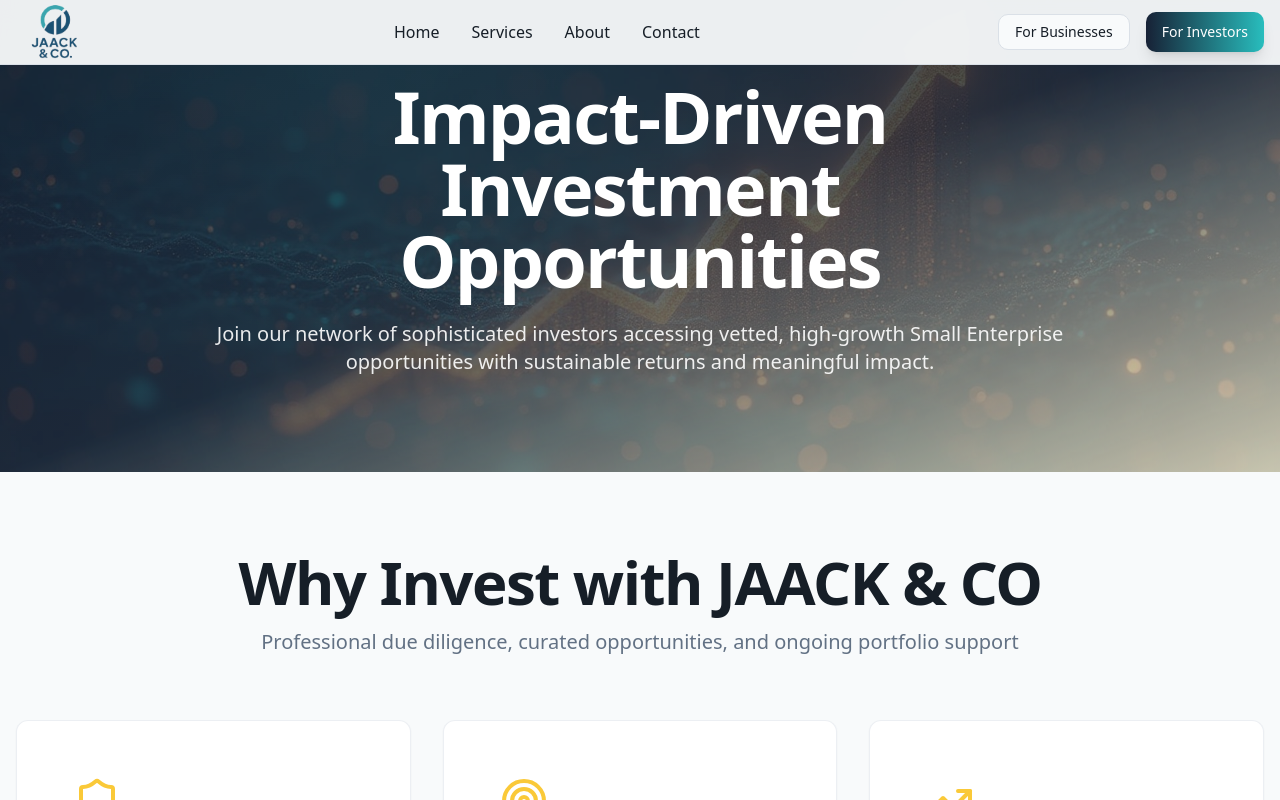
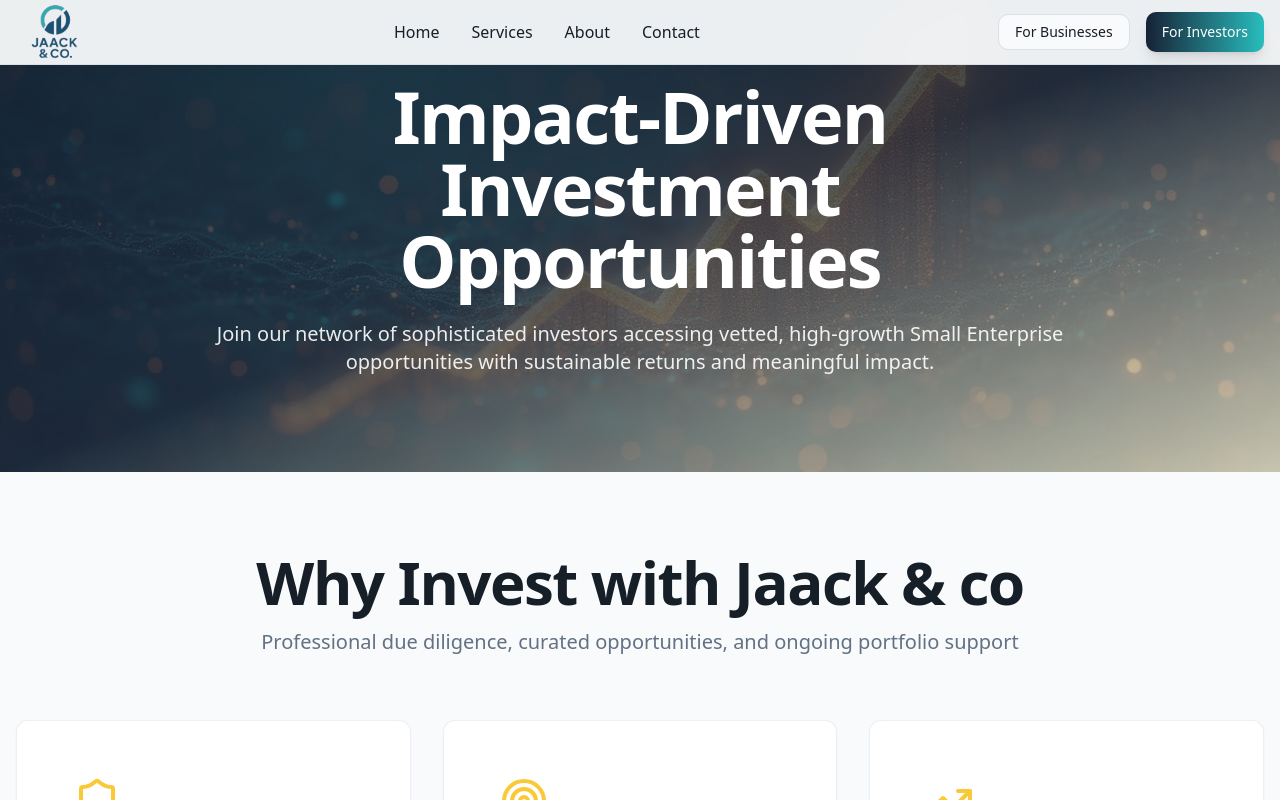
Before and after one commit to CJestrip-89/jaack-business-website, a React (Vite) app: page /investors in a window 1280 px wide. Shown: the top 800 px of the page. Built offline with nearby package versions, Linux system fonts and the light colour scheme; the HTML template or start-up script is replaced by a standard one.

Commit message:
Code edited in Lovable Code Editor
Edited UI in Lovable

```diff
--- a/src/pages/Investors.tsx
+++ b/src/pages/Investors.tsx
@@ -134,7 +134,7 @@ const Investors = () => {
       <section className="py-20 bg-background">
         <div className="container mx-auto px-4">
           <div className="text-center mb-16">
-            <h2 className="heading-lg mb-4">Why Invest with JAACK & CO</h2>
+            <h2 className="heading-lg mb-4">Why Invest with Jaack & co</h2>
             <p className="body-lg max-w-3xl mx-auto">
               Professional due diligence, curated opportunities, and ongoing portfolio support
             </p>
```
